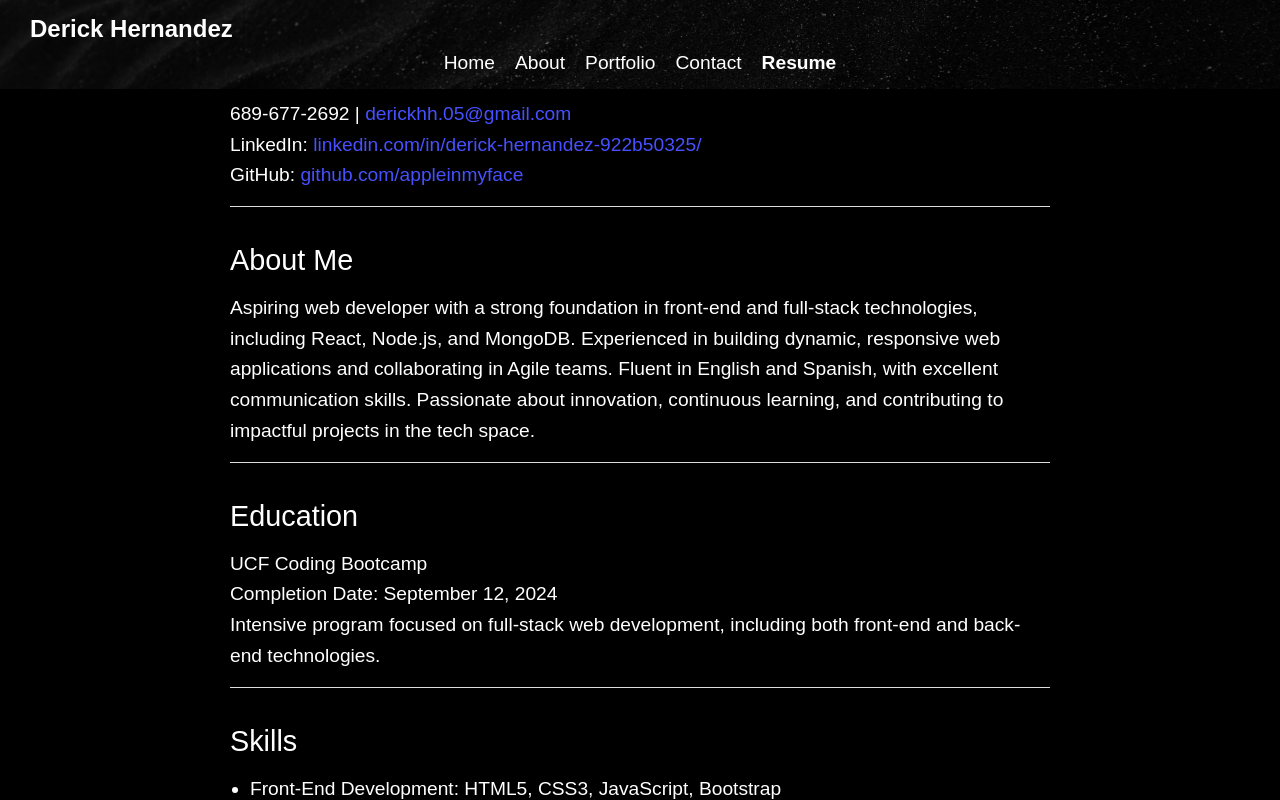
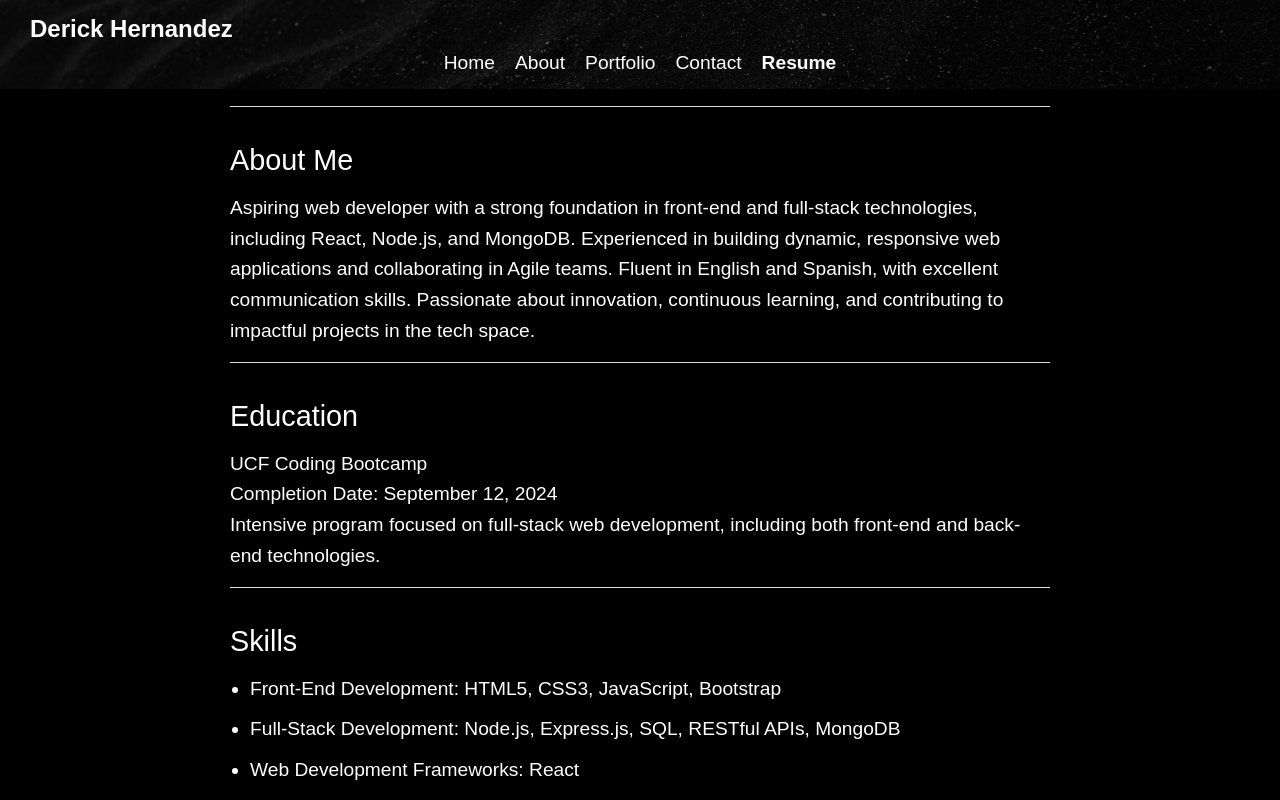
Before and after one commit to appleinmyface/React-Portfolio, a React (Vite) app: page /resume in a window 1280 px wide. Built offline with nearby package versions, Linux system fonts and the light colour scheme.

Commit message:
fixed some margins

```diff
--- a/src/pages/Portfolio.css
+++ b/src/pages/Portfolio.css
@@ -1,8 +1,7 @@
 /* Portfolio Grid Container */
 .portfolio {
     background-color: #000000;
-    padding: 50px 0;
-    margin-top: 100px;
+    margin-top: 50px;
 }
 
 .portfolio-container {
--- a/src/pages/Resume.css
+++ b/src/pages/Resume.css
@@ -9,7 +9,7 @@
     border-radius: 8px;
     box-shadow: 0 4px 8px rgba(0, 0, 0, 0.1);
     font-family: 'Arial', sans-serif;
-    margin-top: 900px;
+    margin-top: 700px;
   }
 
   .resume-container h1 {
```
